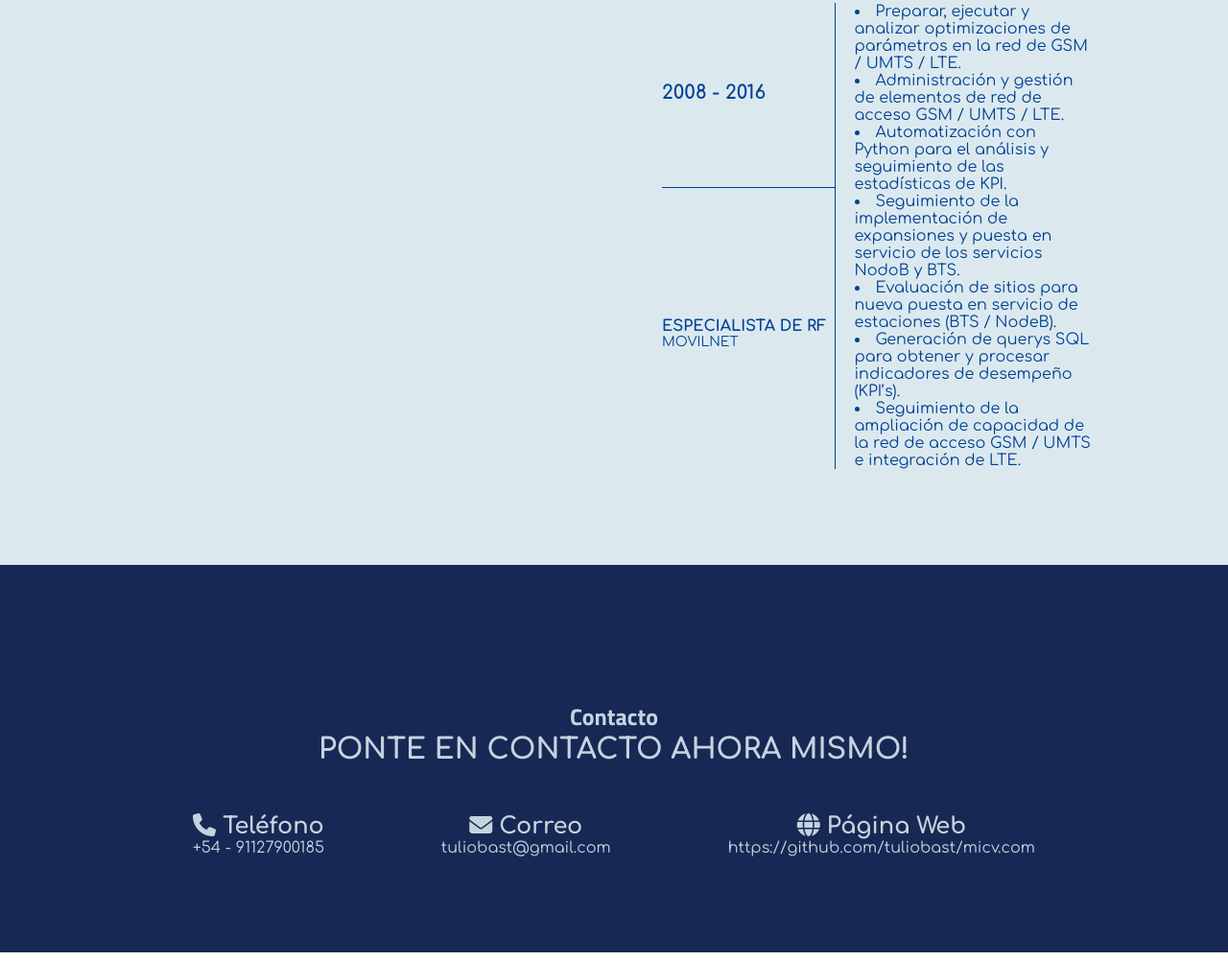
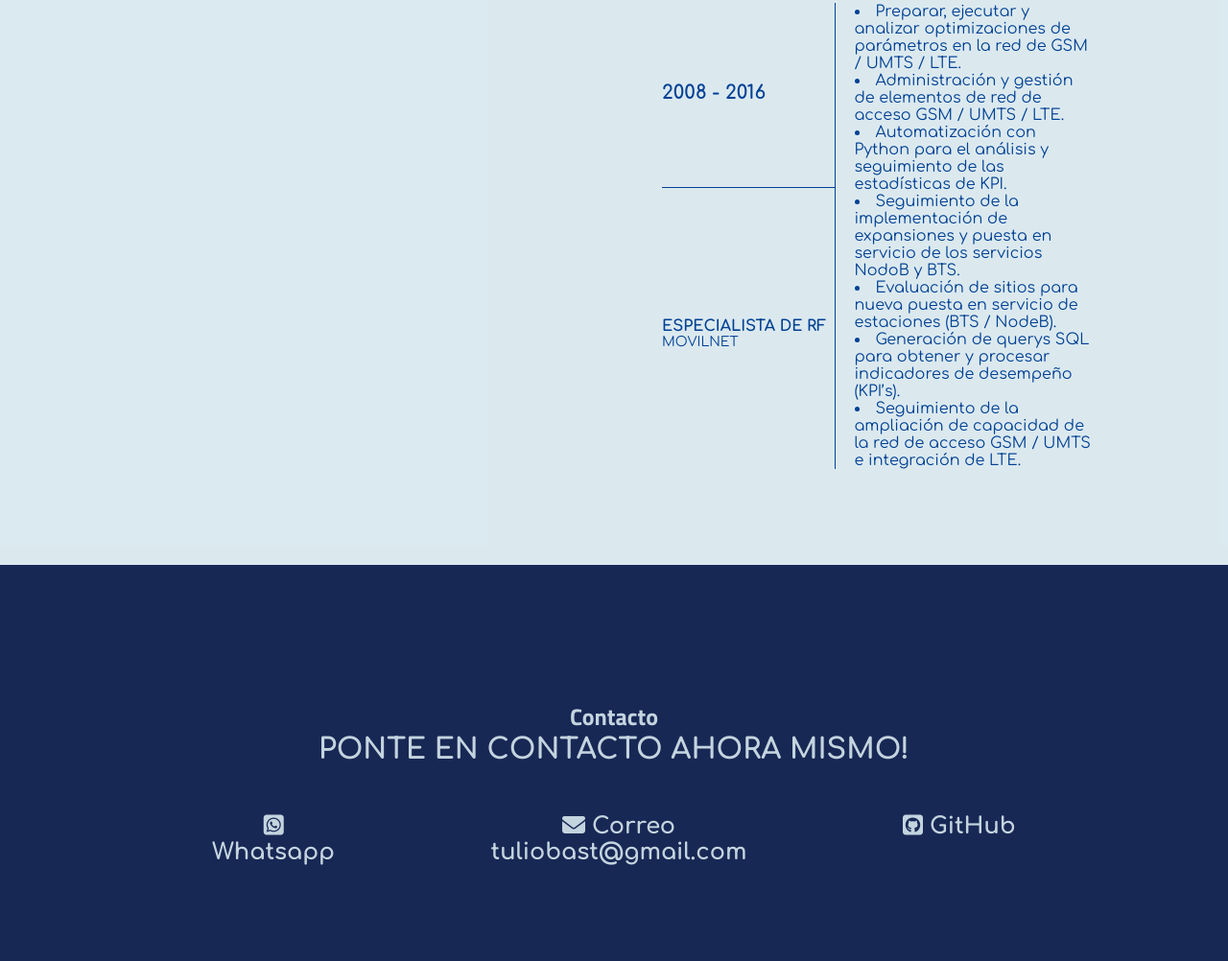
Before and after one commit to tuliobast/micv, a plain HTML site: page index.html in a window 1280 px wide. Shown: the part 2734-3736 px from the top of the page at 96% size. Drawn offline with Linux system fonts and the light colour scheme.

Commit message:
modifiando contacto

```diff
--- a/css/style.css
+++ b/css/style.css
@@ -359,6 +359,17 @@ html{
     color: rgba(215, 231, 238, 0.9);
 }
 
+.contacto .contenido-seccion .fila .col a{
+    color: rgba(215, 231, 238, 0.9);
+    text-decoration: none;
+}
+
+.contacto .contenido-seccion .fila .col a:hover{
+    color: rgba(215, 231, 238, 0.5);
+    background-color: rgba(215, 231, 238, 0.5);
+    box-shadow: 0 0 20px rgba(215, 231, 238, 0.9);
+}
+
 /* SECCION RESPONSIVE */
 @media screen and (max-width:600px){
     .habilidades .contenido-seccion .fila{
--- a/index.html
+++ b/index.html
@@ -289,21 +289,28 @@
             <div class="fila">
                 <div class="col">
                     <h2>
-                        <i class="fa-solid fa-phone"></i> Teléfono
+                        <a href="https://bit.ly/488imp9">
+                            <i class="fa-brands fa-square-whatsapp"></i><span class="info-contacto"> <br>Whatsapp</span>
+                        </a>
                     </h2>
-                    <span class="info-contacto">+54 - 91127900185</span>
+
                 </div>
                 <div class="col">
                     <h2>
-                        <i class="fa-solid fa-envelope"></i> Correo
+                        <a href="mailto:tuliobast@gmail.com"><i class="fa-solid fa-envelope">
+                            </i> Correo <br>
+                            <span class="info-contacto">tuliobast@gmail.com</span>
+                        </a>
                     </h2>
-                    <span class="info-contacto">tuliobast@gmail.com</span>
+
                 </div>
                 <div class="col">
                     <h2>
-                        <i class="fa-solid fa-globe"></i> Página Web
+                        <a href="https://github.com/tuliobast/" target="_blank">
+                            <i class="fa-brands fa-square-github"></i> GitHub
+                        </a>
                     </h2>
-                    <span class="info-contacto">https://github.com/tuliobast/micv.com</span>
+                    <span class="info-contacto"></span>
                 </div>
             </div>
         </div>
```
